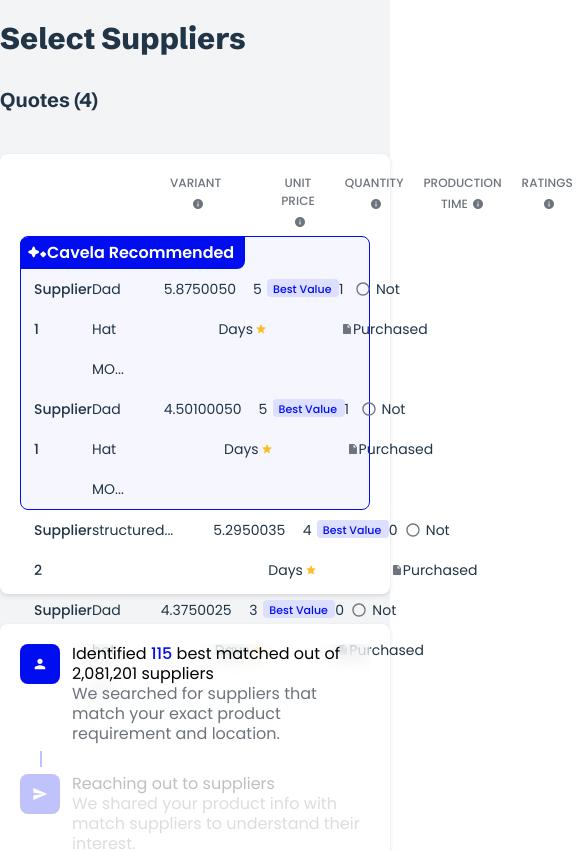
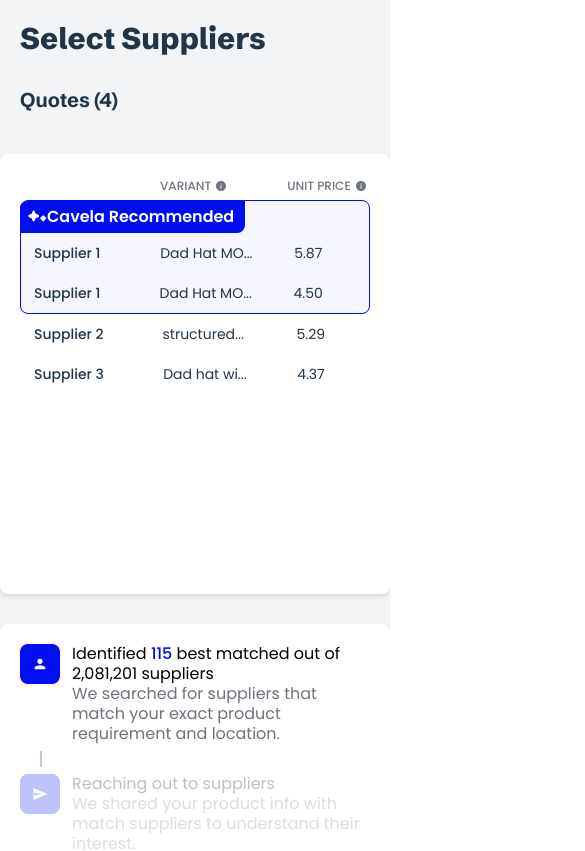
Before and after one commit to mfreemon/cavela, a React (Vite) app in the folder frontend/: page / in a window 390 px wide. Shown: the top 851 px of the page, 585 px wide, since content can reach past the window. Built offline with nearby package versions, Linux system fonts and the light colour scheme.

Commit message:
some mobile cleanup

```diff
--- a/frontend/src/components/CavTable/CavTable.jsx
+++ b/frontend/src/components/CavTable/CavTable.jsx
@@ -15,12 +15,12 @@
                   <td className='supplier'>{supplierData.supplier.supplier_cloak}</td>
                   <td className='prod-name'>{truncateString(quote.product_name)}</td>
                   <td>{quote.exw_unit_price_marked_up}</td>
-                  <td>{quote.quantity}</td>
-                  <td>{quote.production_time_days} Days</td>
-                  <td className='rating'>{supplierData.supplier.average_score}<StarIcon /></td>
-                  <td><span className='review'>Best Value</span></td>
-                  <td className='files'>{quote.files?.length || 0}<InsertDriveFileIcon /></td>
-                  <td className='radio'><PanoramaFishEyeIcon/>Not Purchased</td>
+                  <td className='hide'>{quote.quantity}</td>
+                  <td className='hide'>{quote.production_time_days} Days</td>
+                  <td className='rating hide'>{supplierData.supplier.average_score}<StarIcon /></td>
+                  <td className='hide'><span className='review'>Best Value</span></td>
+                  <td className='files hide'>{quote.files?.length || 0}<InsertDriveFileIcon /></td>
+                  <td className='radio hide'><PanoramaFishEyeIcon/>Not Purchased</td>
                 </tr>
                 ))}
               </div>
@@ -34,12 +34,12 @@
                   <td className='supplier'>{supplierData.supplier.supplier_cloak}</td>
                   <td className='prod-name'>{truncateString(quote.product_name)}</td>
                   <td>{quote.exw_unit_price_marked_up}</td>
-                  <td>{quote.quantity}</td>
-                  <td>{quote.production_time_days} Days</td>
-                  <td className='rating'>{supplierData.supplier.average_score}<StarIcon /></td>
-                  <td><span className='review'>Best Value</span></td>
-                  <td className='files'>{quote.files?.length || 0}<InsertDriveFileIcon /></td>
-                  <td className='radio'><PanoramaFishEyeIcon/>Not Purchased</td>
+                  <td className='hide'>{quote.quantity}</td>
+                  <td className='hide'>{quote.production_time_days} Days</td>
+                  <td className='rating hide'>{supplierData.supplier.average_score}<StarIcon /></td>
+                  <td className='hide'><span className='review'>Best Value</span></td>
+                  <td className='files hide'>{quote.files?.length || 0}<InsertDriveFileIcon /></td>
+                  <td className='radio hide'><PanoramaFishEyeIcon/>Not Purchased</td>
                 </tr>
               ))}
             </div>
--- a/frontend/src/components/CavTable/table.scss
+++ b/frontend/src/components/CavTable/table.scss
@@ -161,3 +161,27 @@
     font-weight: 500;
   }
 }
+
+@media only screen and (max-width: 480px){
+  .hide {
+    display: none;
+  }
+
+  .table thead tr th:nth-child(2){
+    margin-left: 140px;
+  }
+  .table thead tr th:nth-child(3){
+    margin-left: 60px;
+  }
+  .table thead tr{
+    th:nth-child(4),
+    th:nth-child(5),
+    th:nth-child(6),
+    th:nth-child(7),
+    th:nth-child(8),
+    th:nth-child(9){
+      display: none;
+    }
+
+  }
+}
--- a/frontend/src/components/Dashboard/dashboard.scss
+++ b/frontend/src/components/Dashboard/dashboard.scss
@@ -20,3 +20,11 @@
   box-shadow: rgba(100, 100, 111, 0.2) 0px 2px 4px 0px;
 
 }
+
+@media only screen and (max-width: 480px){
+  .dashboard {
+    h1,h2 {
+      padding-left: 20px;
+    }
+  }
+}
```
